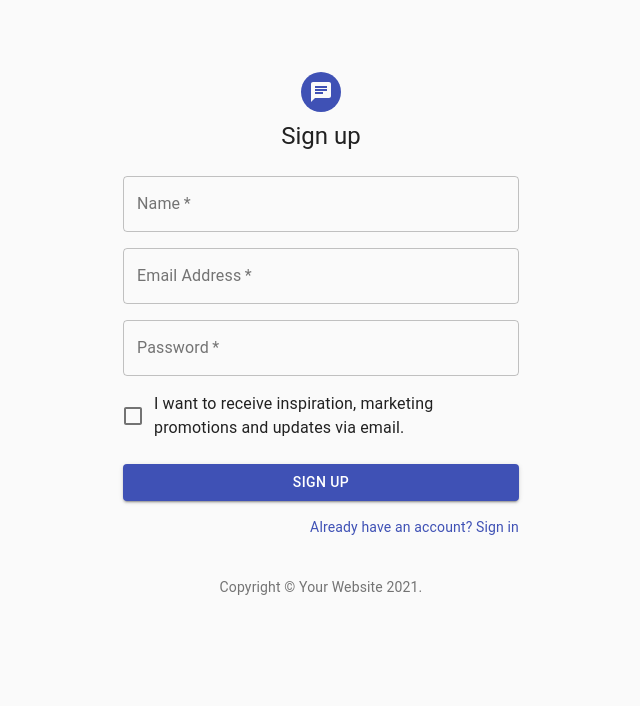
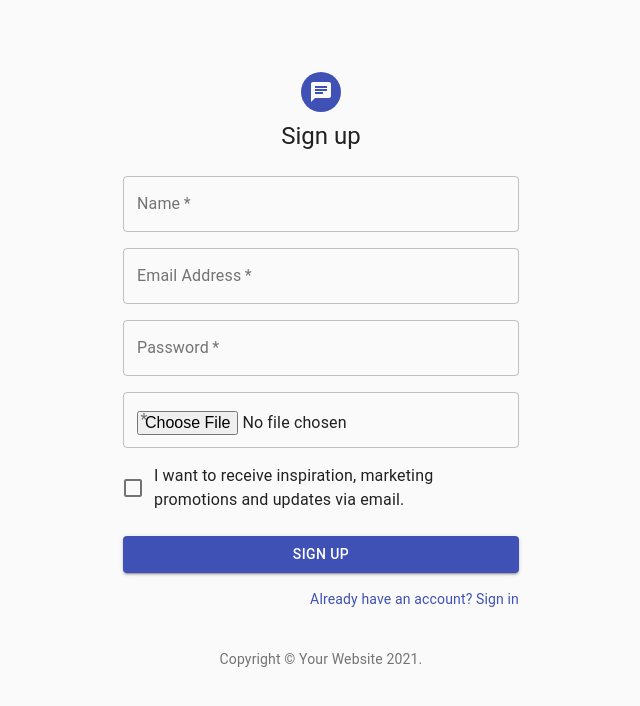
Before and after one commit to ulkk/chatapp59, a React (Create React App) app: page /signup in a window 1280 px wide. Shown: the top 706 px of the page, without its empty margins (319-959 px from the left). Built offline with nearby package versions, Linux system fonts and the light colour scheme; no server answers.

Commit message:
userのiconをRoomを表示させる

```diff
--- /dev/null
+++ b/src/pages/Item.js
@@ -0,0 +1,14 @@
+import "firebase/storage";
+// import Room from "./Room"
+
+export const Item = ({ user, content, time, avatar }) => {
+  return (
+    <li>
+      <img style={{ width: "100px" }} src={avatar} alt="" />
+      {/* <br /> */}
+      {user}:{content} {time}
+    </li>
+  );
+};
+
+export default Item;
--- a/src/pages/Room.js
+++ b/src/pages/Room.js
@@ -1,45 +1,52 @@
-import { useState, useEffect, useContext } from 'react'
-import { AuthContext } from '../AuthService'
-import firebase from '../config/firebase'
-import 'firebase/firestore'
+import { useState, useEffect, useContext } from "react";
+import { AuthContext } from "../AuthService";
+import firebase from "../config/firebase";
+import "firebase/firestore";
+import "firebase/storage";
+import Item from "./Item";
 
 const Room = () => {
-  const [messages, setMessages] = useState([])
-  const [value, setValue] = useState('')
+  const [messages, setMessages] = useState([]);
+  const [value, setValue] = useState("");
 
   useEffect(() => {
     firebase
       .firestore()
-      .collection('messages')
+      .collection("messages")
       .orderBy(`timestamp`)
       .onSnapshot((snapshot) => {
         const messages = snapshot.docs.map((doc) => {
           return {
-            ...doc.data({ serverTimestamps: 'estimate' }),
-            timestamp: doc.data({ serverTimestamps: 'estimate' }).timestamp.toDate(),
+            ...doc.data({ serverTimestamps: "estimate" }),
+            timestamp: doc
+              .data({ serverTimestamps: "estimate" })
+              .timestamp.toDate(),
             id: doc.id,
-          }
+          };
           //firebaseからデータ取ってくる。その時にDate型にかえるためのtoDate()を行っている。
           //({ serverTimestamps: "estimate" }はfirebase.firestore.FieldValue.serverTimestamp() を使うと、すぐにtimestampが入るわけではなく、タイムスタンプが設定されるまでに、少しタイムラグがある。
           //これを解消するために、timestampがnullの時は見積時間を返すよ、というもの。
           //Cannot read property 'toDate' of nullの解消
-        })
-        setMessages(messages)
-      })
-  }, [])
+        });
+        setMessages(messages);
+      });
+  }, []);
 
-  const user = useContext(AuthContext)
+  const user = useContext(AuthContext);
   const handleSubmit = (e) => {
-    e.preventDefault()
-    firebase.firestore().collection('messages').add({
+    e.preventDefault();
+    firebase.firestore().collection("messages").add({
       content: value,
       user: user.displayName,
       timestamp: firebase.firestore.FieldValue.serverTimestamp(),
+      avatar: user.photoURL,
+
       //サーバー（firestore上）の時間をデータとして追加できる
-    })
-  }
+    });
+    setValue("");
+  };
 
-  console.log(user)
+  console.log(user);
   return (
     <>
       <h1>Room</h1>
@@ -47,35 +54,47 @@ const Room = () => {
         {messages?.map((message, index) => {
           const formatTime = `${message.timestamp.getFullYear()}/${
             message.timestamp.getMonth() + 1
-          }/${message.timestamp.getDate()}/${message.timestamp.getHours()}:${message.timestamp.getMinutes()}:${message.timestamp.getSeconds()}`
+          }/${message.timestamp.getDate()}/${message.timestamp.getHours()}:${message.timestamp.getMinutes()}:${message.timestamp.getSeconds()}`;
           //文字列にする
 
           return (
             <>
-              <li key={index}>
-                {message.user}:{message.content}:{formatTime}
+              <Item
+                key={index}
+                avatar={message.avatar}
+                user={message.user}
+                content={message.content}
+                time={formatTime}
+              />
               <button
                 className="style"
                 onClick={() => {
                   if (message.user === user.displayName) {
-                      firebase.firestore().collection('messages').doc(message.id).delete()
+                    firebase
+                      .firestore()
+                      .collection("messages")
+                      .doc(message.id)
+                      .delete();
                   }
                 }}
               >
                 削除
               </button>
-              </li>
             </>
-          )
+          );
         })}
       </ul>
 
       <form onSubmit={handleSubmit}>
-        <input type="text" value={value} onChange={(e) => setValue(e.target.value)} />
+        <input
+          type="text"
+          value={value}
+          onChange={(e) => setValue(e.target.value)}
+        />
         <button type="submit">送信</button>
       </form>
-      <button onClick={() => firebase.auth().signout()}>Logout</button>
+      <button onClick={() => firebase.auth().signOut()}>Logout</button>
     </>
-  )
-}
-export default Room
+  );
+};
+export default Room;
--- a/src/pages/SignUp.js
+++ b/src/pages/SignUp.js
@@ -1,71 +1,85 @@
-import React, { useState } from 'react'
-import firebase from '../config/firebase'
-import Avatar from '@material-ui/core/Avatar'
-import Button from '@material-ui/core/Button'
-import CssBaseline from '@material-ui/core/CssBaseline'
-import TextField from '@material-ui/core/TextField'
-import FormControlLabel from '@material-ui/core/FormControlLabel'
-import Checkbox from '@material-ui/core/Checkbox'
-import Link from '@material-ui/core/Link'
-import Grid from '@material-ui/core/Grid'
-import Box from '@material-ui/core/Box'
-import ChatIcon from '@material-ui/icons/Chat'
-import Typography from '@material-ui/core/Typography'
-import { makeStyles } from '@material-ui/core/styles'
-import Container from '@material-ui/core/Container'
+import React, { useState } from "react";
+import firebase from "../config/firebase";
+import "firebase/storage";
+import Avatar from "@material-ui/core/Avatar";
+import Button from "@material-ui/core/Button";
+import CssBaseline from "@material-ui/core/CssBaseline";
+import TextField from "@material-ui/core/TextField";
+import FormControlLabel from "@material-ui/core/FormControlLabel";
+import Checkbox from "@material-ui/core/Checkbox";
+import Link from "@material-ui/core/Link";
+import Grid from "@material-ui/core/Grid";
+import Box from "@material-ui/core/Box";
+import ChatIcon from "@material-ui/icons/Chat";
+import Typography from "@material-ui/core/Typography";
+import { makeStyles } from "@material-ui/core/styles";
+import Container from "@material-ui/core/Container";
 
 function Copyright() {
   return (
     <Typography variant="body2" color="textSecondary" align="center">
-      {'Copyright © '}
+      {"Copyright © "}
       <Link color="inherit" href="https://material-ui.com/">
         Your Website
-      </Link>{' '}
+      </Link>{" "}
       {new Date().getFullYear()}
-      {'.'}
+      {"."}
     </Typography>
-  )
+  );
 }
 
 const useStyles = makeStyles((theme) => ({
   paper: {
     marginTop: theme.spacing(8),
-    display: 'flex',
-    flexDirection: 'column',
-    alignItems: 'center',
+    display: "flex",
+    flexDirection: "column",
+    alignItems: "center",
   },
   avatar: {
     margin: theme.spacing(1),
     backgroundColor: theme.palette.primary.main,
   },
   form: {
-    width: '100%', // Fix IE 11 issue.
+    width: "100%", // Fix IE 11 issue.
     marginTop: theme.spacing(3),
   },
   submit: {
     margin: theme.spacing(3, 0, 2),
   },
-}))
+}));
 
 export default function SignUp() {
-  const classes = useStyles()
-  const [name, setName] = useState('')
-  const [email, setEmail] = useState('')
-  const [password, setPassword] = useState('')
+  const classes = useStyles();
+  const [name, setName] = useState("");
+  const [email, setEmail] = useState("");
+  const [password, setPassword] = useState("");
+  const [avatar, setAvatar] = useState("");
+
   const handleSubmit = (e) => {
-    e.preventDefault()
+    e.preventDefault();
+    const iconRef = firebase
+      .storage()
+      .ref()
+      .child("user-image/" + avatar.name);
+
     firebase
       .auth()
       .createUserWithEmailAndPassword(email, password)
       .then(({ user }) => {
-        user.updateProfile({
-          displayName: name,
-        })
+        iconRef.put(avatar).then(() => {
+          //putメソッドでstorageにアップロード
+          iconRef.getDownloadURL().then((url) => {
+            user.updateProfile({
+              displayName: name,
+              photoURL: url,
+            });
+          }); //tuduki
+        });
       })
       .catch((err) => {
-        console.log(err)
-      })
-  }
+        console.log(err);
+      });
+  };
 
   return (
     <Container component="main" maxWidth="xs">
@@ -79,6 +93,7 @@ export default function SignUp() {
         </Typography>
         <form className={classes.form} noValidate onSubmit={handleSubmit}>
           <Grid container spacing={2}>
+            {/* 2→3に変えた */}
             <Grid item xs={12}>
               <TextField
                 variant="outlined"
@@ -89,7 +104,7 @@ export default function SignUp() {
                 name="Name"
                 autoComplete="name"
                 onChange={(e) => {
-                  setName(e.target.value)
+                  setName(e.target.value);
                 }}
               />
             </Grid>
@@ -103,7 +118,7 @@ export default function SignUp() {
                 name="email"
                 autoComplete="email"
                 onChange={(e) => {
-                  setEmail(e.target.value)
+                  setEmail(e.target.value);
                 }}
               />
             </Grid>
@@ -118,7 +133,23 @@ export default function SignUp() {
                 id="password"
                 autoComplete="current-password"
                 onChange={(e) => {
-                  setPassword(e.target.value)
+                  setPassword(e.target.value);
+                }}
+              />
+            </Grid>
+            <Grid item xs={12}>
+              <TextField
+                variant="outlined"
+                required
+                fullWidth
+                name="avatar"
+                label
+                htmlFor="avatar"
+                type="file"
+                id="avatar"
+                autoComplete="avatar"
+                onChange={(e) => {
+                  setAvatar(e.target.files[0]);
                 }}
               />
             </Grid>
@@ -129,7 +160,13 @@ export default function SignUp() {
               />
             </Grid>
           </Grid>
-          <Button type="submit" fullWidth variant="contained" color="primary" className={classes.submit}>
+          <Button
+            type="submit"
+            fullWidth
+            variant="contained"
+            color="primary"
+            className={classes.submit}
+          >
             Sign Up
           </Button>
           <Grid container justify="flex-end">
@@ -145,5 +182,5 @@ export default function SignUp() {
         <Copyright />
       </Box>
     </Container>
-  )
+  );
 }
```
Lines whose indentation alone changed are shown as unchanged.
